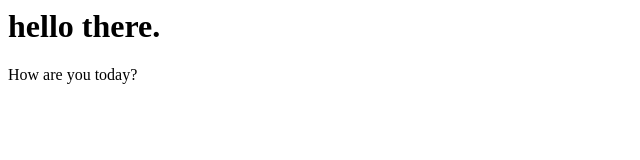
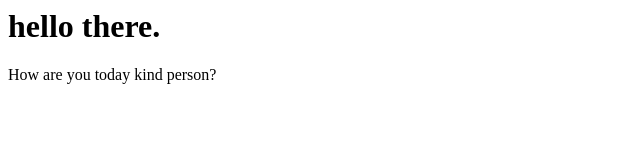
Before and after one commit to WaylonWalker/test, a plain HTML site: page index.html in a window 1280 px wide. Shown: the full height of the page, 0-640 px from the left. Drawn offline with Linux system fonts and the light colour scheme.

Commit message:
DIST to gh-pages

```diff
--- a/index.html
+++ b/index.html
@@ -1 +1 @@
-<h1>hello there.</h1><p>How are you today?</p>
+<h1>hello there.</h1><p>How are you today kind person?</p>
```
